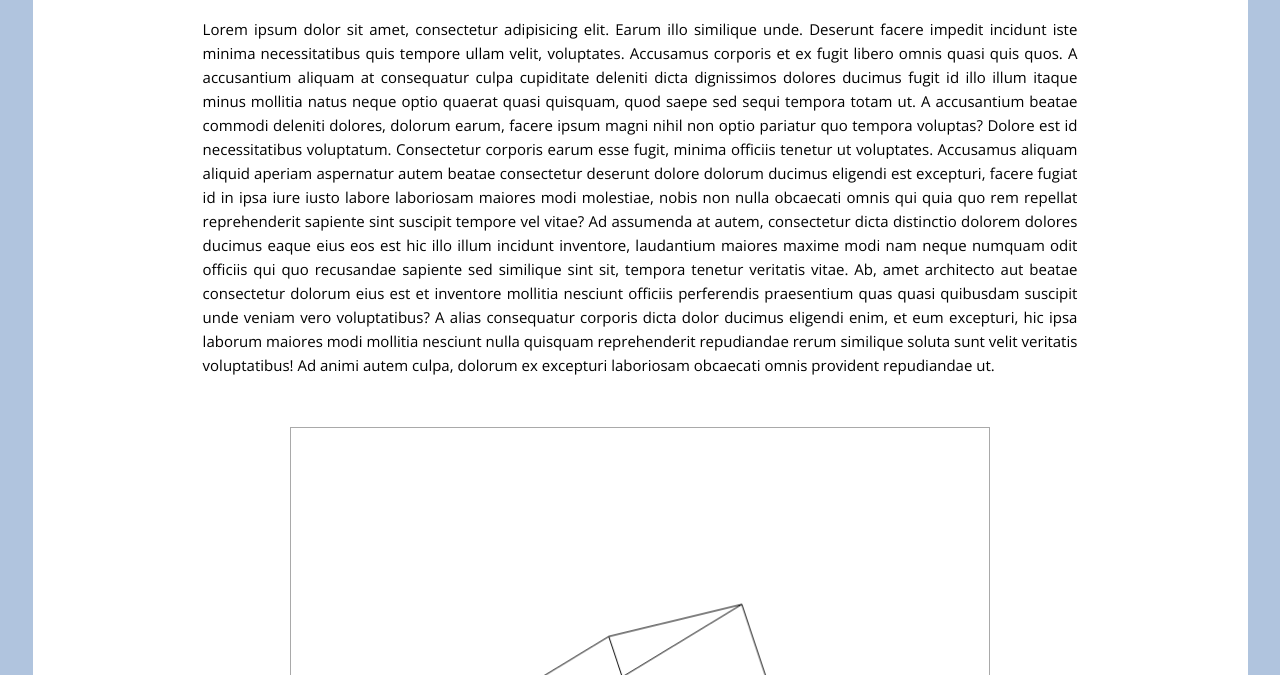
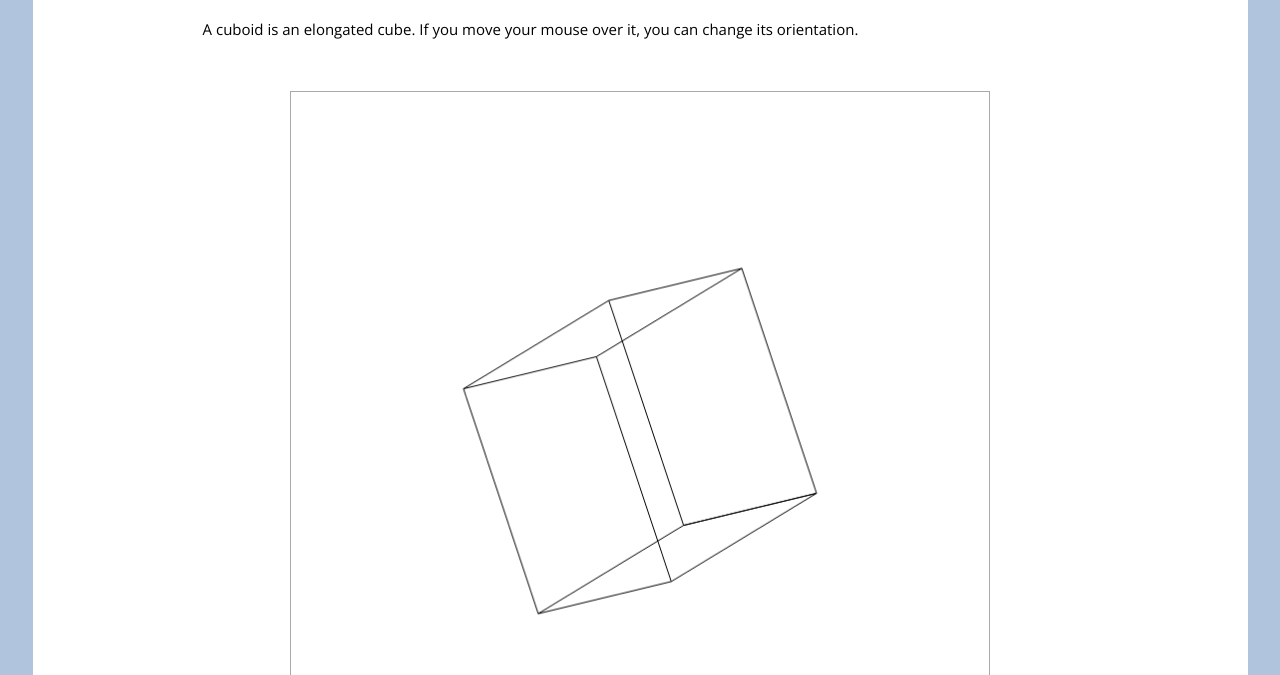
Before and after one commit to fwend/Site, a plain HTML site: page features/cuboid.html in a window 1280 px wide. Shown: the part 125-800 px from the top of the page. Drawn offline with nearby package versions, Linux system fonts and the light colour scheme.

Commit message:
intro text cuboid

```diff
--- a/features/cuboid.html
+++ b/features/cuboid.html
@@ -28,24 +28,7 @@
 
     <main class="content">
         <h1>Cuboid</h1>
-        <p>Lorem ipsum dolor sit amet, consectetur adipisicing elit. Earum illo similique unde. Deserunt facere impedit
-            incidunt iste minima necessitatibus quis tempore ullam velit, voluptates. Accusamus corporis et ex fugit
-            libero omnis quasi quis quos. A accusantium aliquam at consequatur culpa cupiditate deleniti dicta
-            dignissimos dolores ducimus fugit id illo illum itaque minus mollitia natus neque optio quaerat quasi
-            quisquam, quod saepe sed sequi tempora totam ut. A accusantium beatae commodi deleniti dolores, dolorum
-            earum, facere ipsum magni nihil non optio pariatur quo tempora voluptas? Dolore est id necessitatibus
-            voluptatum. Consectetur corporis earum esse fugit, minima officiis tenetur ut voluptates. Accusamus aliquam
-            aliquid aperiam aspernatur autem beatae consectetur deserunt dolore dolorum ducimus eligendi est excepturi,
-            facere fugiat id in ipsa iure iusto labore laboriosam maiores modi molestiae, nobis non nulla obcaecati
-            omnis qui quia quo rem repellat reprehenderit sapiente sint suscipit tempore vel vitae? Ad assumenda at
-            autem, consectetur dicta distinctio dolorem dolores ducimus eaque eius eos est hic illo illum incidunt
-            inventore, laudantium maiores maxime modi nam neque numquam odit officiis qui quo recusandae sapiente sed
-            similique sint sit, tempora tenetur veritatis vitae. Ab, amet architecto aut beatae consectetur dolorum eius
-            est et inventore mollitia nesciunt officiis perferendis praesentium quas quasi quibusdam suscipit unde
-            veniam vero voluptatibus? A alias consequatur corporis dicta dolor ducimus eligendi enim, et eum excepturi,
-            hic ipsa laborum maiores modi mollitia nesciunt nulla quisquam reprehenderit repudiandae rerum similique
-            soluta sunt velit veritatis voluptatibus! Ad animi autem culpa, dolorum ex excepturi laboriosam obcaecati
-            omnis provident repudiandae ut.</p>
+        <p>A cuboid is an elongated cube. If you move your mouse over it, you can change its orientation.</p>
         <canvas></canvas>
         <script src="../js/cuboid/cuboid.js" defer></script>
     </main>
```
